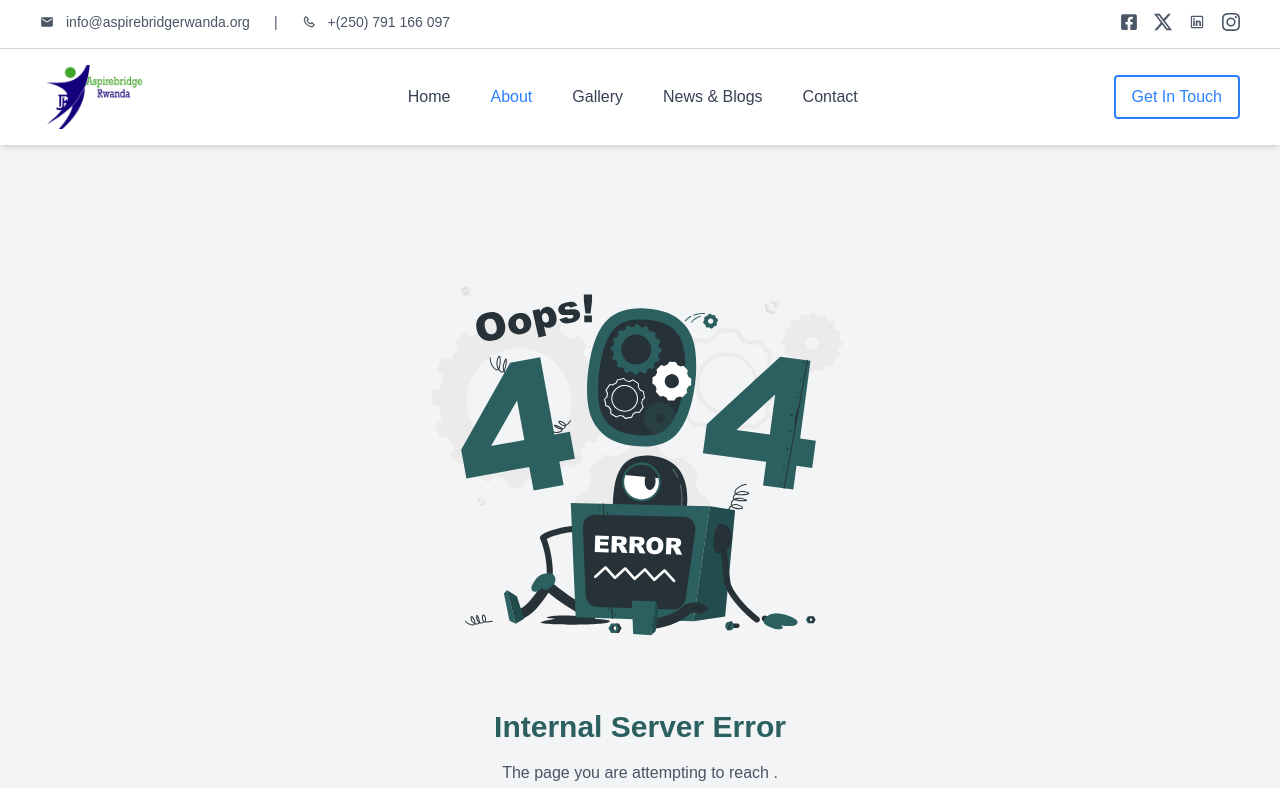
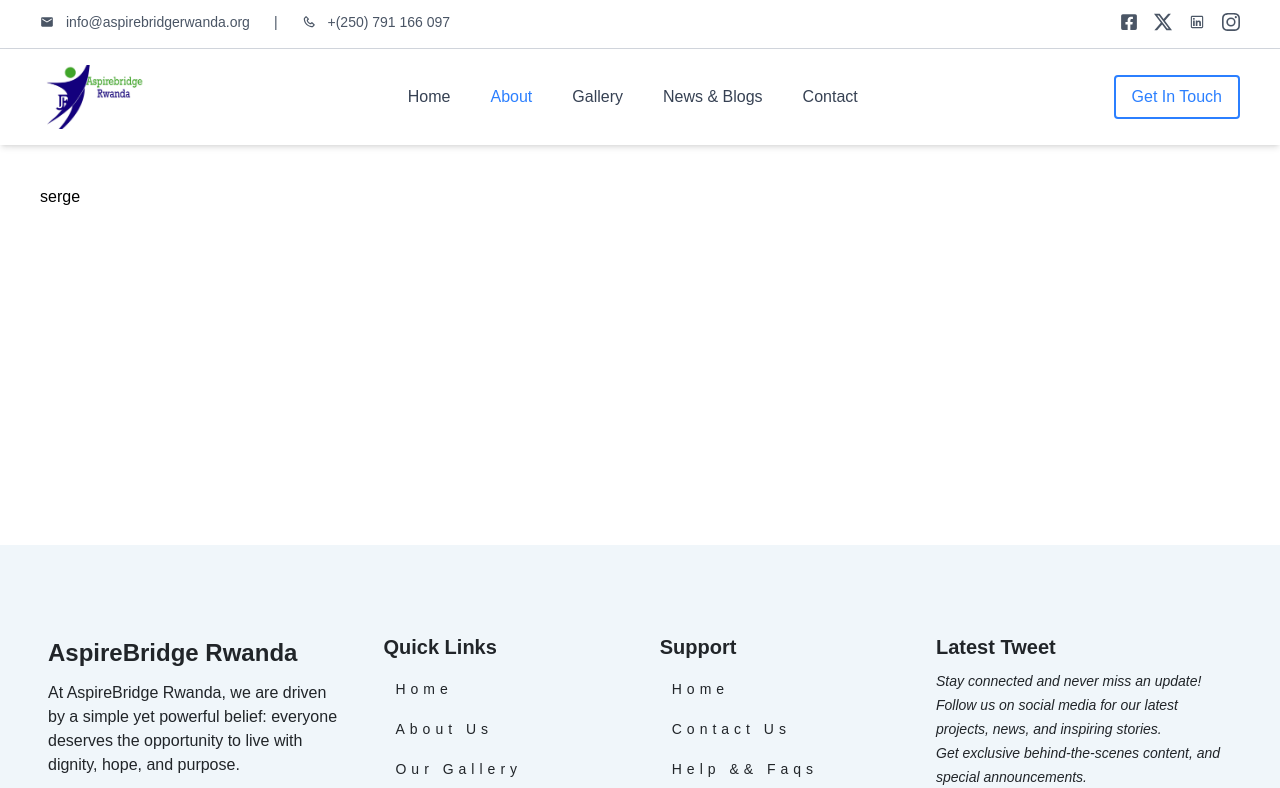
Before and after one commit to Mihigojordan/aspirebridge, a React (Vite) app: page /about in a window 1280 px wide. Shown: the top 788 px of the page. Built offline with nearby package versions, Linux system fonts and the light colour scheme.

Commit message:
pulling changes

```diff
--- a/src/Router/index.jsx
+++ b/src/Router/index.jsx
@@ -8,9 +8,12 @@ const LandingLayout = lazy(() => import("../Layout/LandingLayout.jsx"));
 const ErrorLayout = lazy(() => import("../components/ErrorLayout.jsx"));
 const Home = lazy(() => import("../pages/Home.jsx"));
 const Contact = lazy(() => import("../pages/Contact.jsx"));
+const About = lazy(() => import("../pages/About.jsx"));
+
 
 // Reusable Loader Component
 import Loader from "../components/Loading.jsx";
+
 
 // Suspense wrapper for lazy-loaded components
 const SuspenseWrapper = ({ children }) => {
@@ -60,6 +63,15 @@ const routes = [
 
       },
       {
+        path: "about",
+        element: (
+          <SuspenseWrapper>
+            <About />
+          </SuspenseWrapper>
+        ),
+
+      },
+      {
         path: "*", // Catch-all route for undefined paths
         element: (
           <SuspenseWrapper>
--- /dev/null
+++ b/src/pages/About.jsx
@@ -0,0 +1,13 @@
+import React from 'react'
+
+const About = () => {
+  return (
+    <div className='min-h-[50vh] p-10'>
+
+        <p>serge</p>
+
+    </div>
+  )
+}
+
+export default About
```
